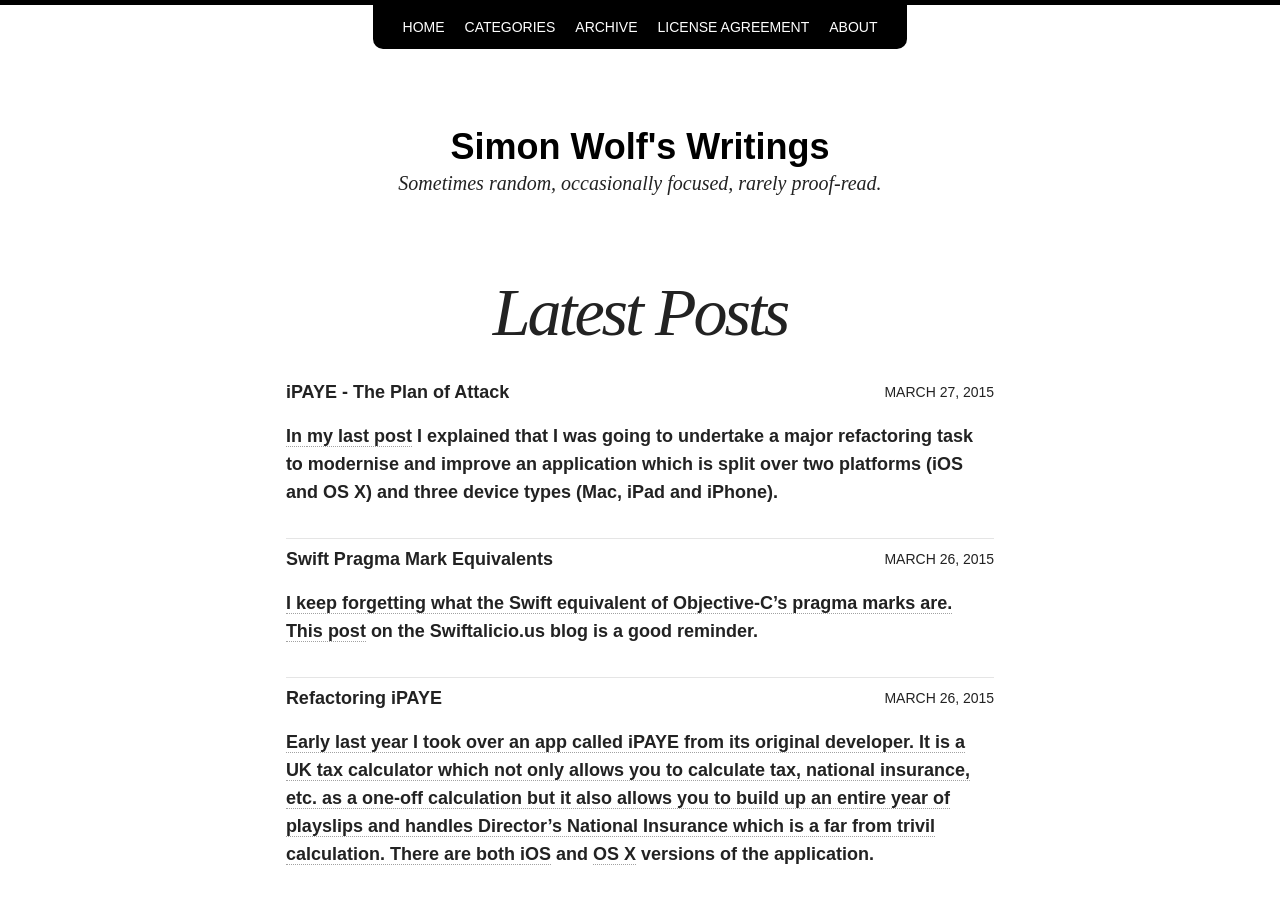
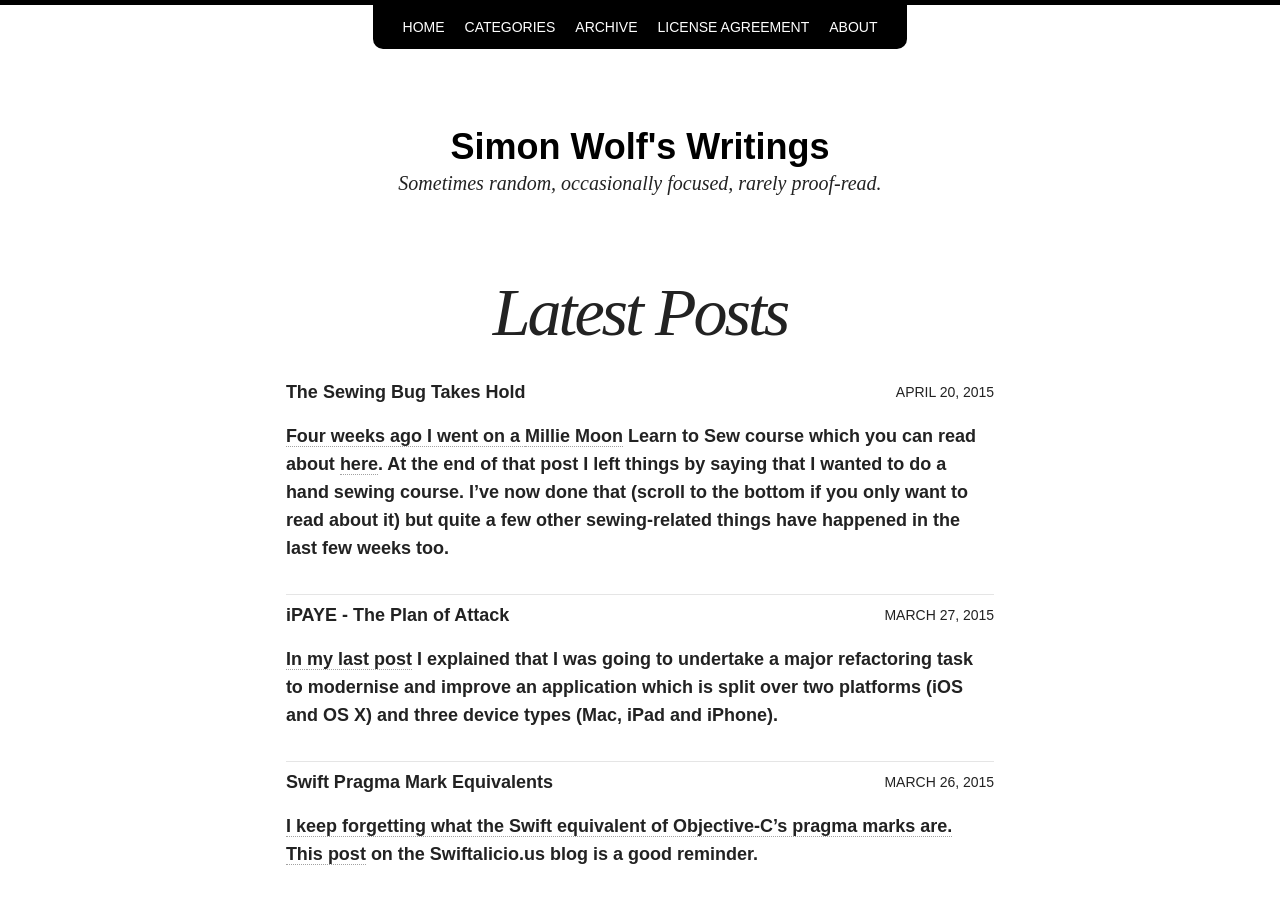
Before and after one commit to ottersoftware/ottersoftware.github.io, a Jekyll site: the page built from posts/index.md, in a window 1280 px wide and 900 px high. Built offline with Jekyll 4.4.1, drawn with Linux system fonts in a browser that asks for light colours; nearby versions of some CDN libraries; some of the changed lines change nothing that is shown; some of the changed text lies outside the part shown.

Commit message:
Added a new sewing blog post.
Also added the sewing category.

```diff
--- a/_posts/2015-03-22-learning-to-sew.md
+++ b/_posts/2015-03-22-learning-to-sew.md
@@ -2,7 +2,7 @@
 date: 2015-03-22 20:57
 title: Learning to Sew
 permalink: /post/2015-03-22-learning-to-sew
-categories: personal
+categories: sewing
 layout: post
 share: true
 ---
--- /dev/null
+++ b/_posts/2015-04-20-the-sewing-bug-takes-hold.md
@@ -0,0 +1,32 @@
+---
+date: 2015-04-20 15:17
+title: The Sewing Bug Takes Hold
+permalink: /post/2015-04-20-the-sewing-bug-takes-hold
+categories: sewing
+layout: post
+share: true
+---
+
+Four weeks ago I went on a [Millie Moon](http://milliemoonshop.co.uk/) Learn to Sew course which you can read about [here](http://www.swwritings.com/post/2015-03-22-learning-to-sew/). At the end of that post I left things by saying that I wanted to do a hand sewing course. I've now done that (scroll to the bottom if you only want to read about it) but quite a few other sewing-related things have happened in the last few weeks too.
+
+The most expensive thing I've done so far was to buy a sewing machine. I thought long and hard about this because I wasn't sure how much I'd ever use it and the range of machines, features and prices is enormous and slightly overwhelming. However after a lot of research and review reading and [some great tutorial videos](http://www.sewingmastery.com/videos/bernina-330-tutorial/) I finally settled on a [Bernina 330](http://www.bernina.com/en-US/Products-US/BERNINA-products/Sewing-Quilting-and-Embroidery/BERNINA-3-Series/BERNINA-330) which is a fabulous machine, well built (it comes with a seven year warranty) and contains a reasonable number of stitches (I'd decided fairly early on that I was unlikely to take to embroidery and quilt making so decorative stitches were not high on my wish list). I bought it from [Direct Sewing Machines](http://direct-sewingmachines.co.uk) which is based on the outskirts of Bristol and is one of those lovely, family run, local businesses.
+
+To try out the sewing machine I've made a couple of strings of bunting for my daughter and we had a go at doing some patchwork together too. The bunting making went well (and well enough that I've got some vague plans to make some Halloween bunting with lights inside the flags) and the patchwork attempt was okay but, as I said above, I don't think that patchworking and quilting are really something I'll get into.
+
+I've also bought some sewing kit basics such as pins, needles, shears, threads, a cutting mat and rotary cutter and various other bits and bobs. I'll probably go into a bit more detail about this in a separate post.
+
+Before I could do my one-to-one sewing course with Millie Moon I needed to sew some badges onto my daughter's school jumper and also turn up some new school trousers. YouTube came to the rescue ([this](https://www.youtube.com/watch?v=JI2YIwiEvTw) for badges and [this](https://www.youtube.com/watch?v=B7hI9tBuD2g) for hemming). Both tasks were completed successfully and I was pretty happy with the results. YouTube is immensely useful for tutorial videos and make me hopeful that I can tackle things like [welt pockets](https://www.youtube.com/watch?v=6MOuOLkLqQM) fairly easily.
+
+Speaking of videos, I decided to take a look at [The Great British Sewing Bee](http://www.bbc.co.uk/programmes/b03myqj2) again. I'd tried to watch the first episode of the second series when it was originally transmitted but didn't engage with it at all. However the last three episodes of the third series were still on the [BBC's iPlayer](http://www.bbc.co.uk/iplayer) when I looked and now I thoroughly enjoyed them. Wanting more I unearthed the entire first and second series on [YouTube](https://www.youtube.com/results?search_query=great+british+sewing+bee) and [DailyMotion](http://www.dailymotion.com/gb/relevance/universal/search/great+british+sewing+bee/1) as well as the earlier episodes of the third series.
+
+I also bought some books and the one I've found the most useful so far is [Sewing Basics](http://www.amazon.co.uk/gp/product/1584799471) by Sandra Bardwell. It's very clear and packed with great information and I will try to write a review of it and the other books I've bought in the future.
+
+A wonderful book I can also highly recommend is a biography called [Bespoke: Savile Row Ripped and Smoothed](http://www.amazon.co.uk/gp/product/B002WKSO18) by [Richard Anderson](http://www.richardandersonltd.com). It's a very entertaining read into the wonderfully eccentric world of top end bespoke tailoring.
+
+I've also started looking for some good blogs to read and the one I can recommend the most so far is [Well Dressed Dad](http://welldresseddad.com). I'll build up a list of blogs and then write about them properly.
+
+So, at last, the hand sewing course. I did this yesterday with one of Millie Moon's tutors, Anna Vickery. Because I'd already done some hand sewing we skimmed over a few things and quickly worked through some questions I had about things like sewing on buttons, the best way to repair a ripped duvet cover and how to shorten some of my trousers. I then made a buttonhole and learnt how to sew a zip into something. The two hours flew by but I felt that I learnt a lot and because it was a one-to-one course I could ask all sorts of questions and divert the teaching in all sorts of directions.
+
+The course also made me realise that chatting and discussing sewing ideas with someone was something I was missing. I'm not sure that I will have much success finding a group of local men who sew but then again there are plenty of tailors and upholsterers in the area so it might be possible.
+
+Conversation during the course also lead me into my next project. Anna is about to start teaching a dressmaking course which runs over the next few weeks. However the definition of dressmaking a fairly loose so I'm going to take the course and during it will be making a waistcoat. I've no idea if it will be wearable (hopefully it will) but I'm really looking forward to learning some new skills and seeing what I can do. I'll let you know how it turns out.
```
